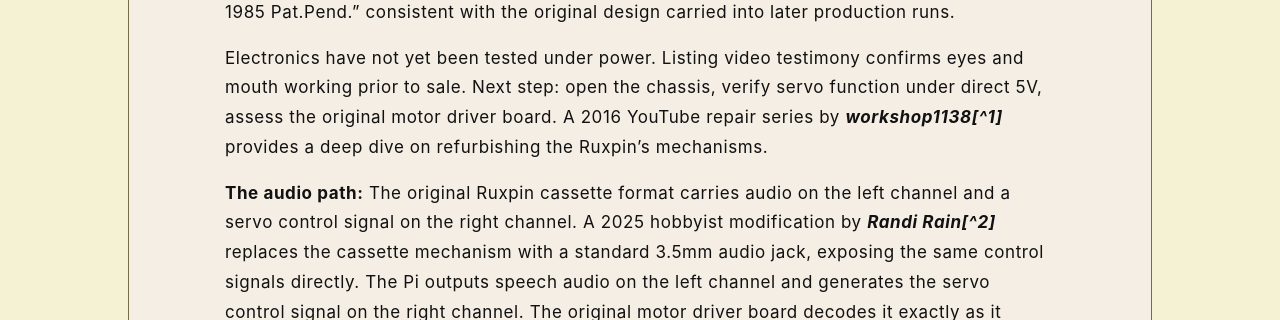
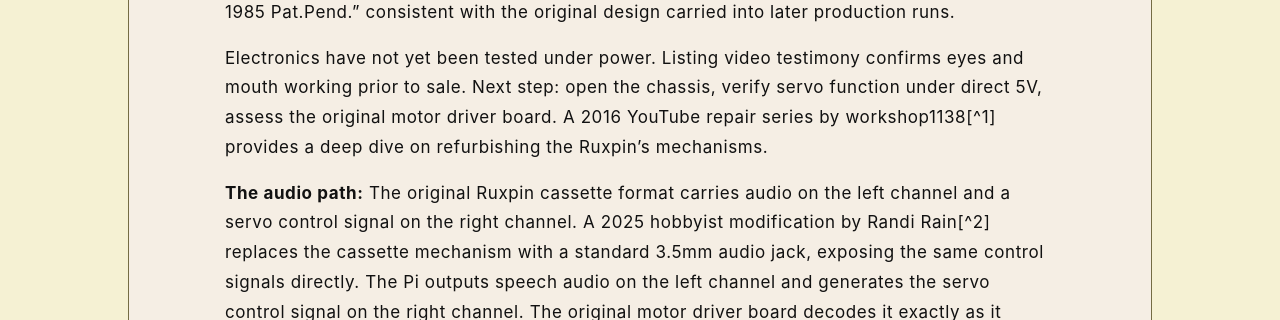
Before and after one commit to rojaslen/AISF-WEB, a Jekyll site: the page built from apx05.md, in a window 1280 px wide and 900 px high, scrolled down 3620 px. Shown: the part 212-532 px from the top of the window. Built offline with Jekyll 4.4.1, drawn with Linux system fonts in a browser that asks for light colours; some web fonts are replaced; some of the changed text lies outside the part shown.

Commit message:
Update apx05.md

```diff
--- a/apx05.md
+++ b/apx05.md
@@ -89,9 +89,9 @@
 
 Unit 2 was unboxed on 2026-06-13. Condition: excellent in every respect. All animatronic components present and firmly attached. Outfit in very good condition (green coveralls with matching removable vest and brown vinyl boots -- a later production variant, estimated 1986-87; the original 1985 edition shipped with a tan smock). Chassis housing reads "Worlds of Wonder 1985 Pat.Pend." consistent with the original design carried into later production runs.
 
-Electronics have not yet been tested under power. Listing video testimony confirms eyes and mouth working prior to sale. Next step: open the chassis, verify servo function under direct 5V, assess the original motor driver board. A 2016 YouTube repair series by ***workshop1138[^1]*** provides a deep dive on refurbishing the Ruxpin's mechanisms.
+Electronics have not yet been tested under power. Listing video testimony confirms eyes and mouth working prior to sale. Next step: open the chassis, verify servo function under direct 5V, assess the original motor driver board. A 2016 YouTube repair series by workshop1138[^1] provides a deep dive on refurbishing the Ruxpin's mechanisms.
 
-**The audio path:** The original Ruxpin cassette format carries audio on the left channel and a servo control signal on the right channel. A 2025 hobbyist modification by ***Randi Rain[^2]*** replaces the cassette mechanism with a standard 3.5mm audio jack, exposing the same control signals directly. The Pi outputs speech audio on the left channel and generates the servo control signal on the right channel. The original motor driver board decodes it exactly as it decoded the cassette -- the electronics do not know the difference.
+**The audio path:** The original Ruxpin cassette format carries audio on the left channel and a servo control signal on the right channel. A 2025 hobbyist modification by Randi Rain[^2] replaces the cassette mechanism with a standard 3.5mm audio jack, exposing the same control signals directly. The Pi outputs speech audio on the left channel and generates the servo control signal on the right channel. The original motor driver board decodes it exactly as it decoded the cassette -- the electronics do not know the difference.
 
 ### Software Stack
 
```
